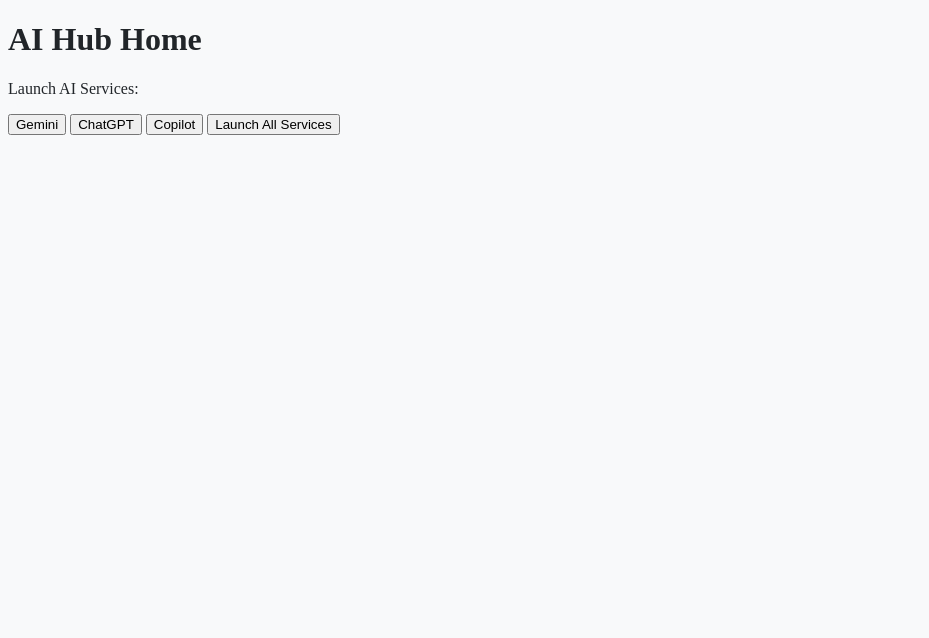
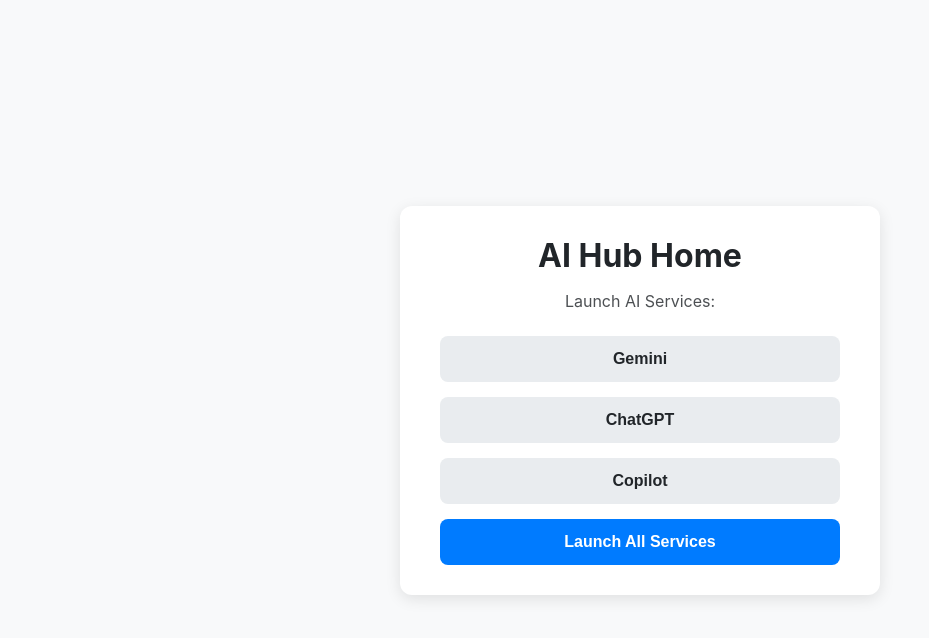
Before and after one commit to nakatanin/mypage, a plain HTML site: page AI_Chat/index.html in a window 1280 px wide. Shown: the whole page, without its empty margins (0-929 px from the left). Drawn offline with Linux system fonts and the light colour scheme.

Commit message:
Update home.css

```diff
--- a/AI_Chat/home.css
+++ b/AI_Chat/home.css
@@ -1,11 +1,97 @@
-body {
-  background: #f8f9fa;
-  color: #212529;
+/* --- CSS変数（カラーテーマ）の定義 --- */
+:root {
+  --bg-color: #f8f9fa;      /* ライトモードの背景色 */
+  --text-color: #212529;    /* ライトモードの文字色 */
+  --card-bg: #ffffff;       /* カードの背景色 */
+  --card-shadow: rgba(0, 0, 0, 0.1);
+  --button-bg: #e9ecef;      /* 通常ボタンの背景色 */
+  --button-hover-bg: #dee2e6;
+  --primary-button-bg: #007bff; /* 強調ボタンの背景色 */
+  --primary-button-text: #ffffff;
+  --primary-button-hover-bg: #0056b3;
 }
 
 @media (prefers-color-scheme: dark) {
-  body {
-    background: #212529;
-    color: #f8f9fa;
+  :root {
+    --bg-color: #212529;      /* ダークモードの背景色 */
+    --text-color: #f8f9fa;    /* ダークモードの文字色 */
+    --card-bg: #343a40;       /* カードの背景色 */
+    --card-shadow: rgba(0, 0, 0, 0.4);
+    --button-bg: #495057;      /* 通常ボタンの背景色 */
+    --button-hover-bg: #6c757d;
   }
 }
+
+/* --- 全体のレイアウト --- */
+body {
+  background: var(--bg-color);
+  color: var(--text-color);
+  font-family: -apple-system, BlinkMacSystemFont, "Segoe UI", Roboto, "Helvetica Neue", Arial, sans-serif;
+  margin: 0;
+  padding: 20px;
+  display: flex;
+  justify-content: center;
+  align-items: center;
+  min-height: 100vh;
+  box-sizing: border-box;
+}
+
+/* --- コンテンツをまとめるカード --- */
+.container {
+  background: var(--card-bg);
+  padding: 30px 40px;
+  border-radius: 12px;
+  box-shadow: 0 4px 15px var(--card-shadow);
+  text-align: center;
+  max-width: 400px;
+  width: 100%;
+}
+
+h1 {
+  margin-top: 0;
+  margin-bottom: 10px;
+  font-size: 2rem;
+}
+
+p {
+  margin-bottom: 25px;
+  opacity: 0.8;
+}
+
+/* --- ボタンのグループ --- */
+.button-grid {
+  display: grid;
+  gap: 15px; /* ボタン間の余白 */
+}
+
+/* --- ボタン共通スタイル --- */
+button {
+  background-color: var(--button-bg);
+  color: var(--text-color);
+  border: none;
+  border-radius: 8px;
+  padding: 14px 20px;
+  font-size: 1rem;
+  font-weight: 600;
+  cursor: pointer;
+  transition: background-color 0.2s ease, transform 0.1s ease;
+  width: 100%;
+}
+
+button:hover {
+  background-color: var(--button-hover-bg);
+}
+
+button:active {
+  transform: scale(0.98); /* クリック時に少し縮むエフェクト */
+}
+
+/* --- "Launch All" ボタンの特別スタイル --- */
+#launchAll {
+  background-color: var(--primary-button-bg);
+  color: var(--primary-button-text);
+}
+
+#launchAll:hover {
+  background-color: var(--primary-button-hover-bg);
+}
```
